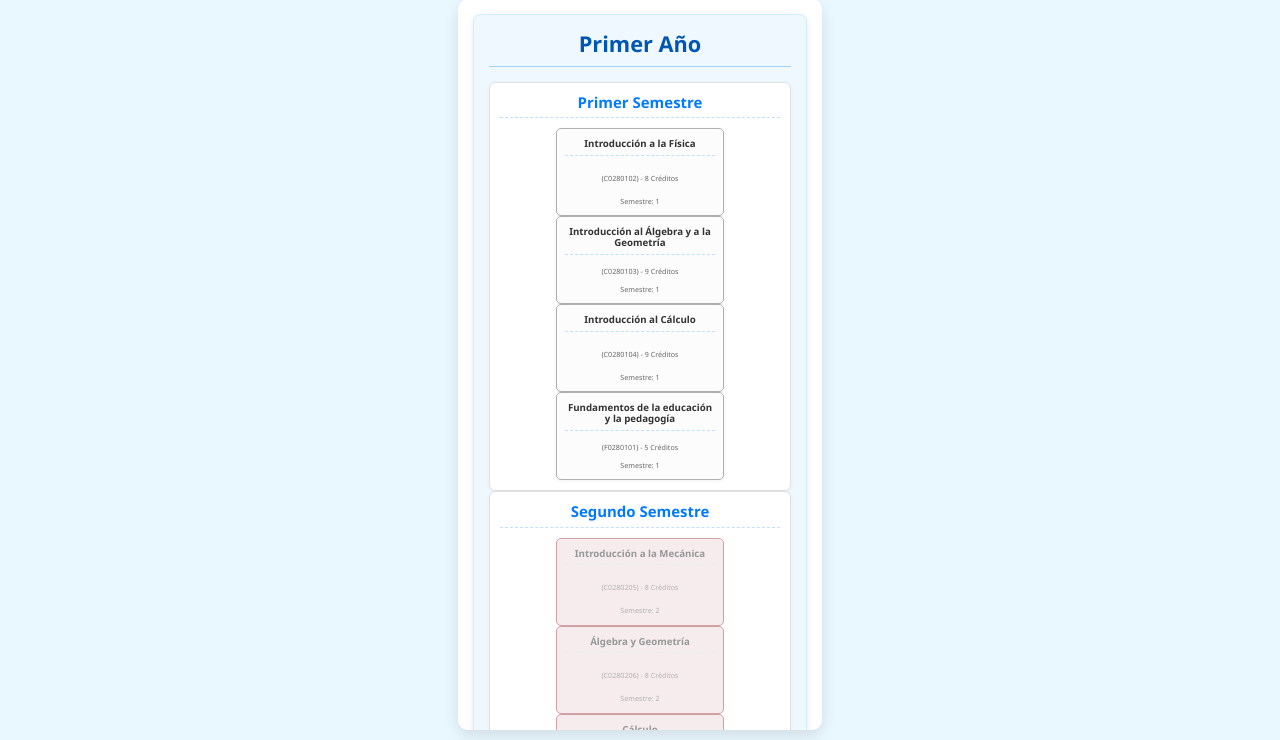
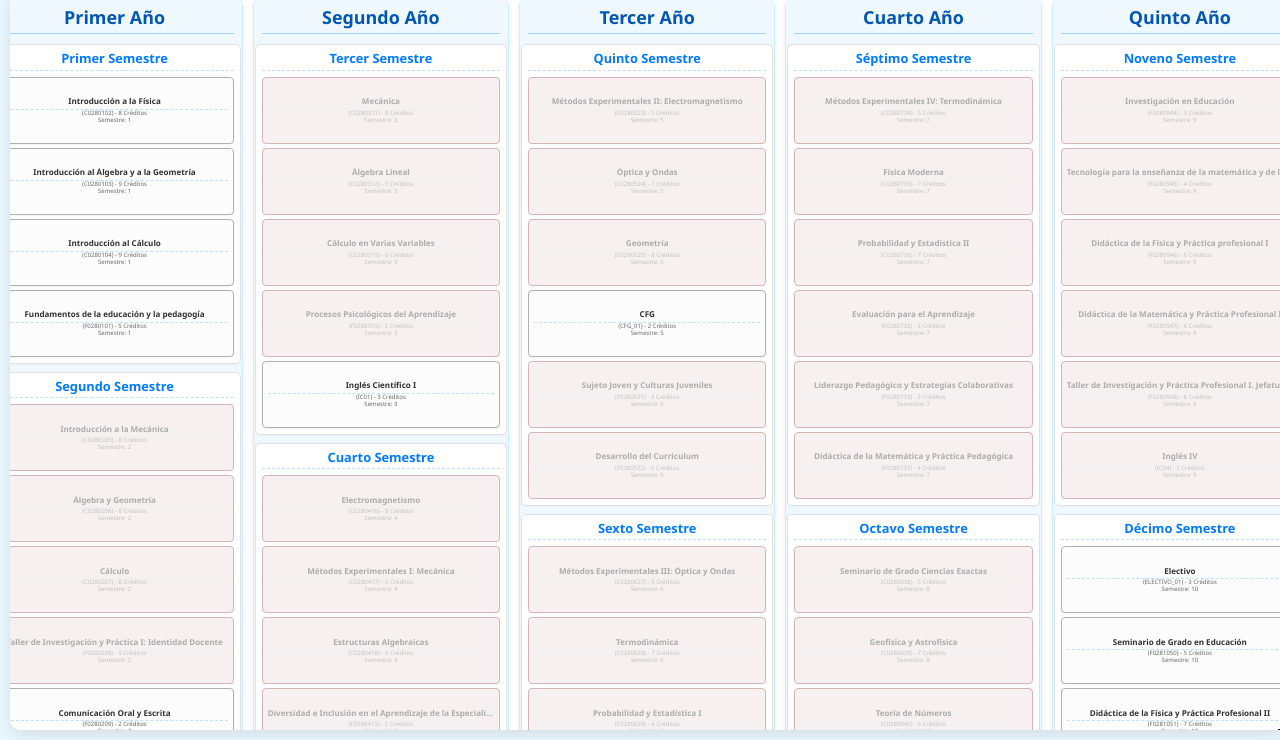
Before and after one commit to mgarridoc-svg/Malla-PEMMF, a plain HTML site: page index.html in a window 1280 px wide. Shown: the part 80-820 px from the top of the page. Drawn offline with Linux system fonts and the light colour scheme.

Commit message:
tercera perso

```diff
--- a/style.css
+++ b/style.css
@@ -5,9 +5,9 @@ body {
     margin: 0;
     padding: 10px; /* Padding general reducido */
     text-align: center;
-    line-height: 1.3; /* Interlineado más compacto */
-    font-size: 0.85em; /* Fuente base ligeramente más pequeña */
-    overflow: hidden; /* Oculta scroll si todo cabe */
+    line-height: 1.2; /* Interlineado muy compacto */
+    font-size: 0.8em; /* Fuente base globalmente más pequeña */
+    overflow: hidden; /* Intenta ocultar todo el scroll por defecto */
     display: flex;
     flex-direction: column;
     height: 100vh; /* Ocupa el 100% de la altura de la ventana */
@@ -15,133 +15,136 @@ body {
 
 h1 {
     color: #004080;
-    margin-bottom: 15px; /* Menos margen inferior */
-    font-size: 2em; /* Título principal más pequeño */
+    margin-bottom: 10px; /* Menos margen inferior */
+    font-size: 2em; /* Título principal */
     font-weight: 600;
     text-shadow: 1px 1px 2px rgba(0,0,0,0.1);
     flex-shrink: 0; /* Evita que el título se encoja */
 }
 
 #malla-curricular {
-    max-width: 1400px; /* Ancho máximo para la malla */
-    margin: 0 auto;
+    flex-grow: 1; /* Permite que la malla ocupe todo el espacio vertical disponible */
+    display: flex; /* Para organizar los años en columnas */
+    flex-direction: row; /* Años uno al lado del otro */
+    flex-wrap: nowrap; /* Evita que los años se envuelvan a la siguiente línea */
+    justify-content: center; /* Centra las columnas de años */
+    align-items: flex-start; /* Alinea los años arriba */
+    gap: 10px; /* Espacio muy reducido entre las columnas de año */
+
+    max-width: 98vw; /* Asegura que la malla no se extienda demasiado en pantallas muy anchas */
+    margin: 0 auto; /* Centra la malla */
     background-color: #ffffff;
-    padding: 15px; /* Padding reducido */
+    padding: 10px; /* Padding reducido para la malla */
     border-radius: 10px;
-    box-shadow: 0 6px 15px rgba(0, 0, 0, 0.1);
-
-    display: flex;
-    flex-direction: column; /* Apila las secciones de año verticalmente */
-    flex-grow: 1; /* Permite que ocupe el espacio restante */
-    overflow-y: auto; /* Permite scroll vertical solo si la malla excede el espacio */
+    box-shadow: 0 5px 15px rgba(0, 0, 0, 0.1);
+    overflow-x: auto; /* Permite scroll horizontal si las columnas son demasiadas */
+    overflow-y: hidden; /* Mantiene el scroll vertical oculto aquí */
 }
 
 .year-section {
     background-color: #f0f8ff;
     border: 1px solid #cceeff;
     border-radius: 8px;
-    padding: 15px; /* Padding reducido */
-    margin-bottom: 20px; /* Margen entre años */
-    box-shadow: 0 3px 8px rgba(0, 0, 0, 0.08);
+    padding: 8px; /* Padding muy reducido */
+    box-shadow: 0 2px 5px rgba(0, 0, 0, 0.08);
 
     display: flex;
-    flex-direction: column; /* El contenido del año se apila (título y luego semestres) */
+    flex-direction: column; /* Apila el título del año y los semestres */
     align-items: center;
-    flex-shrink: 0; /* Evita que los años se encojan */
+
+    flex: 0 0 19%; /* Cada año ocupará aprox. el 19% del ancho (para 5 años) */
+    min-width: 180px; /* Ancho mínimo para cada columna de año */
+    max-width: 20%; /* Ancho máximo para cada columna de año */
+
+    height: 100%; /* Ocupa toda la altura del contenedor principal */
+    overflow-y: auto; /* Permite scroll vertical solo DENTRO de la columna del año si los semestres no caben */
+    flex-shrink: 0; /* Evita que la columna de año se encoja más allá de min-width */
 }
 
 .year-section h2 {
     color: #0056b3;
-    font-size: 1.6em; /* Título del año más pequeño */
+    font-size: 1.4em; /* Título del año más pequeño */
     margin-top: 0;
-    margin-bottom: 15px;
+    margin-bottom: 10px; /* Menos margen */
     border-bottom: 1px solid #a0d4f7;
-    padding-bottom: 8px;
+    padding-bottom: 5px;
     width: 100%;
     text-align: center;
-}
-
-/* Contenedor para agrupar los semestres de un año y ponerlos en fila */
-.semestres-del-anio {
-    display: flex;
-    flex-wrap: wrap; /* Permite que los semestres se envuelvan si no hay espacio */
-    justify-content: center;
-    gap: 15px; /* Espacio entre los contenedores de semestre */
-    width: 100%;
+    flex-shrink: 0; /* Evita que el título se encoja */
 }
 
 .semestre-container {
     background-color: #ffffff;
     border: 1px solid #e0e0e0;
-    border-radius: 6px;
-    padding: 10px; /* Padding reducido */
-    margin-bottom: 0; /* Elimina el margen inferior si ya está el gap en .semestres-del-anio */
-    box-shadow: 0 1px 5px rgba(0, 0, 0, 0.04);
-
-    flex: 1; /* Los semestres intentan ocupar el mismo espacio */
-    min-width: 280px; /* Ancho mínimo para cada semestre */
-    max-width: calc(50% - 7.5px); /* Para 2 semestres por fila */
+    border-radius: 5px; /* Menos redondeado */
+    padding: 6px; /* Padding muy reducido */
+    margin-bottom: 8px; /* Menos margen entre semestres */
+    box-shadow: 0 1px 3px rgba(0, 0, 0, 0.03);
 
     display: flex;
     flex-direction: column; /* Apila el título del semestre y los ramos */
     align-items: center;
+    width: 100%; /* Ocupa todo el ancho de la columna del año */
+    flex-shrink: 0; /* Evita que el semestre se encoja */
 }
 
 .semestre-container h3 {
     color: #007bff;
-    font-size: 1.1em; /* Título del semestre más pequeño */
+    font-size: 1em; /* Título del semestre muy pequeño */
     width: 100%;
     margin-top: 0;
-    margin-bottom: 10px;
+    margin-bottom: 6px; /* Menos margen */
     text-align: center;
     border-bottom: 1px dashed #c0e0ff;
-    padding-bottom: 5px;
-}
-
-/* Contenedor para los ramos dentro de cada semestre */
-.ramos-del-semestre {
-    display: flex;
-    flex-wrap: wrap;
-    justify-content: center;
-    gap: 8px; /* Espacio entre los ramos */
-    width: 100%;
+    padding-bottom: 3px;
 }
 
 .ramo {
     background-color: #f0f0f0;
     border: 1px solid #ccc;
-    border-radius: 5px;
-    padding: 8px; /* Padding del ramo reducido */
-    width: 150px; /* Ancho del ramo más pequeño */
-    min-height: 70px; /* Altura mínima del ramo más pequeña */
+    border-radius: 4px; /* Bordes mínimos */
+    padding: 5px; /* Padding del ramo muy reducido */
+    width: 95%; /* Ocupa casi todo el ancho disponible del semestre */
+    min-height: 55px; /* Altura mínima del ramo más pequeña */
     display: flex;
     flex-direction: column;
-    justify-content: space-between;
+    justify-content: center; /* Centra el contenido verticalmente */
     align-items: center;
     text-align: center;
     cursor: pointer;
-    transition: all 0.2s ease;
-    box-shadow: 0 1px 4px rgba(0, 0, 0, 0.06);
-    font-size: 0.75em; /* Fuente del contenido del ramo más pequeña */
+    transition: all 0.15s ease; /* Transición más rápida */
+    box-shadow: 0 1px 2px rgba(0, 0, 0, 0.05); /* Sombra muy sutil */
+    font-size: 0.7em; /* Fuente del contenido del ramo aún más pequeña */
+    line-height: 1.1; /* Interlineado muy ajustado */
+    margin-bottom: 4px; /* Espacio entre ramos */
+}
+
+.ramo:last-child {
+    margin-bottom: 0; /* No hay margen después del último ramo */
 }
 
 .ramo:hover {
-    transform: translateY(-2px) scale(1.01);
-    box-shadow: 0 3px 8px rgba(0, 0, 0, 0.1);
+    transform: translateY(-1px) scale(1.005); /* Efecto de elevación casi imperceptible */
+    box-shadow: 0 2px 5px rgba(0, 0, 0, 0.08);
 }
 
 .ramo h3 {
-    margin: 2px 0 5px;
-    font-size: 0.95em; /* Ajuste del tamaño del título del ramo */
+    margin: 0; /* Eliminar margen */
+    font-size: 0.9em; /* Título del ramo muy pequeño */
     font-weight: 700;
     color: #333;
     line-height: 1.1;
+    overflow: hidden; /* Oculta texto si se desborda */
+    text-overflow: ellipsis; /* Añade puntos suspensivos si el texto es muy largo */
+    white-space: nowrap; /* Mantiene el texto en una sola línea */
+    max-width: 100%;
 }
 
 .ramo p {
-    margin: 1px 0;
-    font-size: 0.7em; /* Ajuste del tamaño del párrafo del ramo */
+    margin: 0; /* Eliminar margen */
+    font-size: 0.65em; /* Párrafo del ramo aún más pequeño */
     color: #666;
+    line-height: 1.1;
 }
 
 /* Clases para los estados de los ramos */
@@ -170,51 +173,10 @@ h1 {
     border-color: #dc3545;
     color: #721c24;
     cursor: not-allowed;
-    opacity: 0.5;
-    filter: grayscale(40%);
+    opacity: 0.4; /* Más opaco aún */
+    filter: grayscale(50%); /* Más gris */
 }
 
-/* Estilos para responsividad */
-@media (max-width: 768px) {
-    h1 {
-        font-size: 1.8em;
-    }
-    .year-section h2 {
-        font-size: 1.4em;
-    }
-    .semestres-del-anio {
-        flex-direction: column; /* Apila los semestres en pantallas pequeñas */
-        gap: 10px;
-    }
-    .semestre-container {
-        max-width: 100%; /* Cada semestre ocupa todo el ancho */
-        min-width: unset;
-    }
-    .ramo {
-        width: calc(50% - 8px); /* Dos ramos por fila en semestres */
-    }
-    body {
-        padding: 5px;
-    }
-    #malla-curricular {
-        padding: 10px;
-    }
-}
-
-@media (max-width: 480px) {
-    .ramo {
-        width: calc(100% - 8px); /* Un ramo por fila en pantallas muy pequeñas */
-    }
-    h1 {
-        font-size: 1.5em;
-    }
-    .year-section h2 {
-        font-size: 1.2em;
-    }
-    .semestre-container h3 {
-        font-size: 1em;
-    }
-    body {
-        font-size: 0.8em;
-    }
-}
+/* Media Queries para responsividad, ajustando si es imposible que quepa todo */
+@media (max-width: 1200px) {
+    /* Si la pantalla es más pequeña que
```
